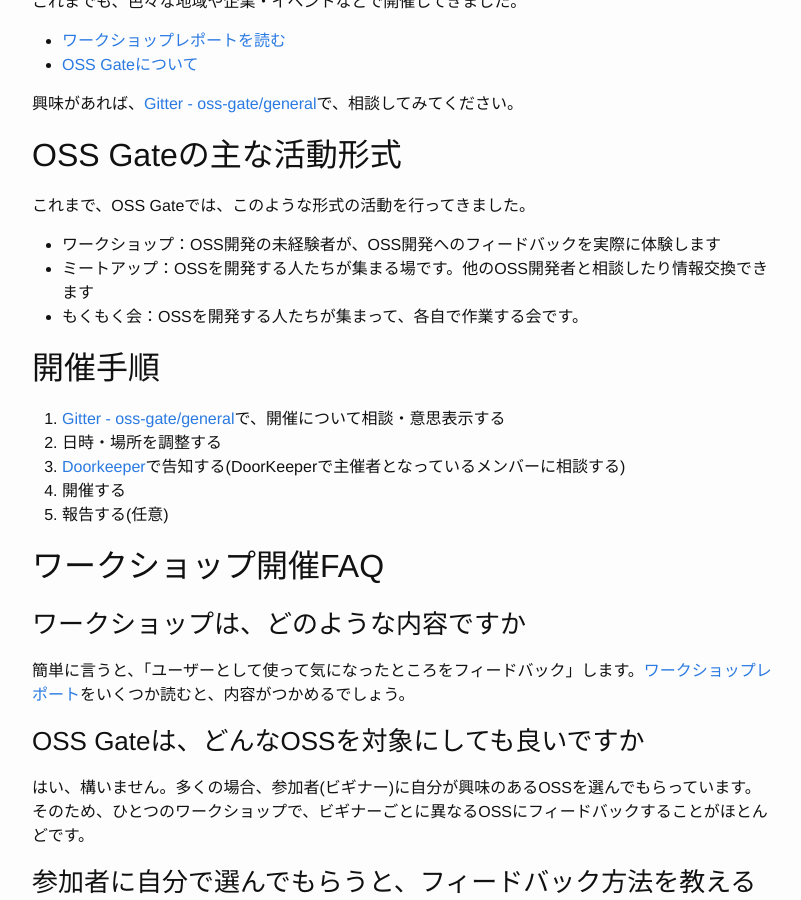
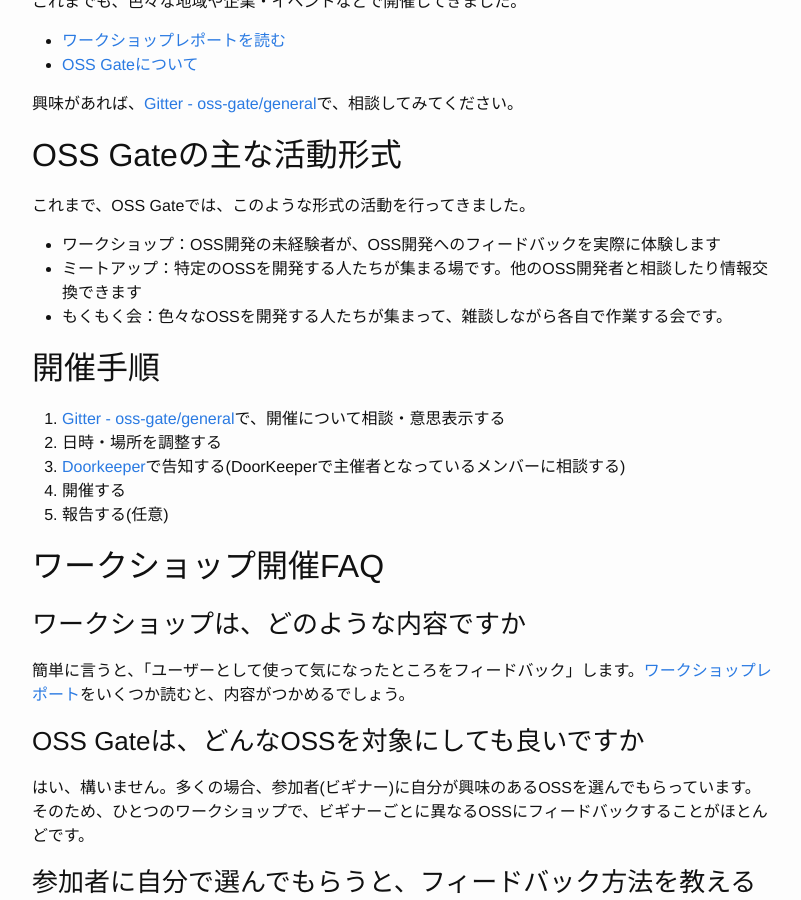
Before and after one commit to oss-gate/oss-gate.github.io, a Jekyll site: the page built from _posts/2018-05-15-workshop-hostting.md, in a window 1280 px wide and 900 px high, scrolled down 375 px. Shown: the whole window, without its empty margins (238-1039 px from the left). Built offline with Jekyll 4.4.1, drawn with Linux system fonts in a browser that asks for light colours; comment, search, counter and statistics services are not loaded.

Commit message:
Extend description to clear differences of events

```diff
--- a/_posts/2018-05-15-workshop-hostting.md
+++ b/_posts/2018-05-15-workshop-hostting.md
@@ -22,8 +22,8 @@
 これまで、OSS Gateでは、このような形式の活動を行ってきました。
 
 - ワークショップ：OSS開発の未経験者が、OSS開発へのフィードバックを実際に体験します
-- ミートアップ：OSSを開発する人たちが集まる場です。他のOSS開発者と相談したり情報交換できます
-- もくもく会：OSSを開発する人たちが集まって、各自で作業する会です。
+- ミートアップ：特定のOSSを開発する人たちが集まる場です。他のOSS開発者と相談したり情報交換できます
+- もくもく会：色々なOSSを開発する人たちが集まって、雑談しながら各自で作業する会です。
 
 
 ## 開催手順
```
